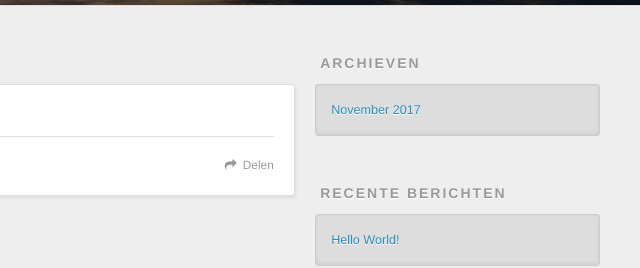
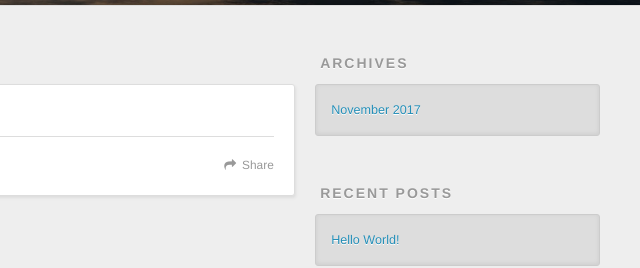
Before and after one commit to Osimple/osimple.github.com, a plain HTML site: page index.html in a window 1280 px wide. Shown: the part 295-563 px from the top of the page, 640-1280 px from the left. Drawn offline with nearby package versions, Linux system fonts and the light colour scheme.

Commit message:
Site updated: 2017-11-22 17:28:08

```diff
--- a/index.html
+++ b/index.html
@@ -50,7 +50,7 @@
 
           <a id="nav-rss-link" class="nav-icon" href="/atom.xml" title="RSS Feed"></a>
 
-        <a id="nav-search-btn" class="nav-icon" title="Zoeken"></a>
+        <a id="nav-search-btn" class="nav-icon" title="Search"></a>
       </nav>
       <div id="search-form-wrap">
         <form action="//google.com/search" method="get" accept-charset="UTF-8" class="search-form"><input type="search" name="q" class="search-form-input" placeholder="Search"><button type="submit" class="search-form-submit">&#xF002;</button><input type="hidden" name="sitesearch" value="http://yoursite.com"></form>
@@ -87,7 +87,7 @@
 
     </div>
     <footer class="article-footer">
-      <a data-url="http://yoursite.com/2017/11/22/Hello-World/" data-id="cjaaugdov000044vhwxch1ugm" class="article-share-link">Delen</a>
+      <a data-url="http://yoursite.com/2017/11/22/Hello-World/" data-id="cjaaugdov000044vhwxch1ugm" class="article-share-link">Share</a>
 
 
     </footer>
@@ -112,7 +112,7 @@
 
 
   <div class="widget-wrap">
-    <h3 class="widget-title">Archieven</h3>
+    <h3 class="widget-title">Archives</h3>
     <div class="widget">
       <ul class="archive-list"><li class="archive-list-item"><a class="archive-list-link" href="/archives/2017/11/">November 2017</a></li></ul>
     </div>
@@ -122,7 +122,7 @@
 
 
   <div class="widget-wrap">
-    <h3 class="widget-title">Recente berichten</h3>
+    <h3 class="widget-title">Recent Posts</h3>
     <div class="widget">
       <ul>
 
```
Also changed, not shown: 2017/11/22/Hello-World/index.html (+4 -4 lines), archives/2017/11/index.html (+4 -4 lines), archives/2017/index.html (+4 -4 lines), archives/index.html (+4 -4 lines).
